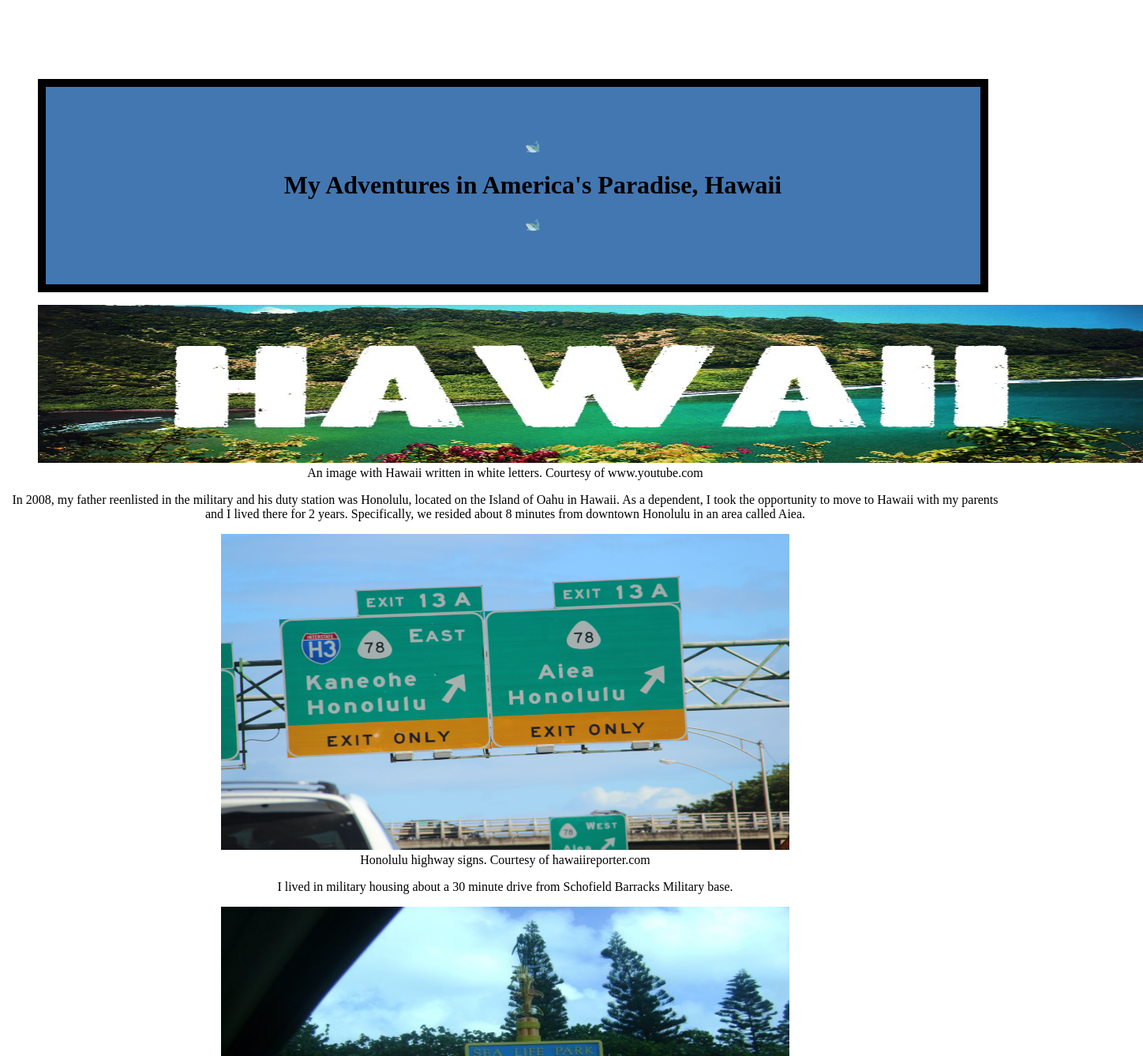
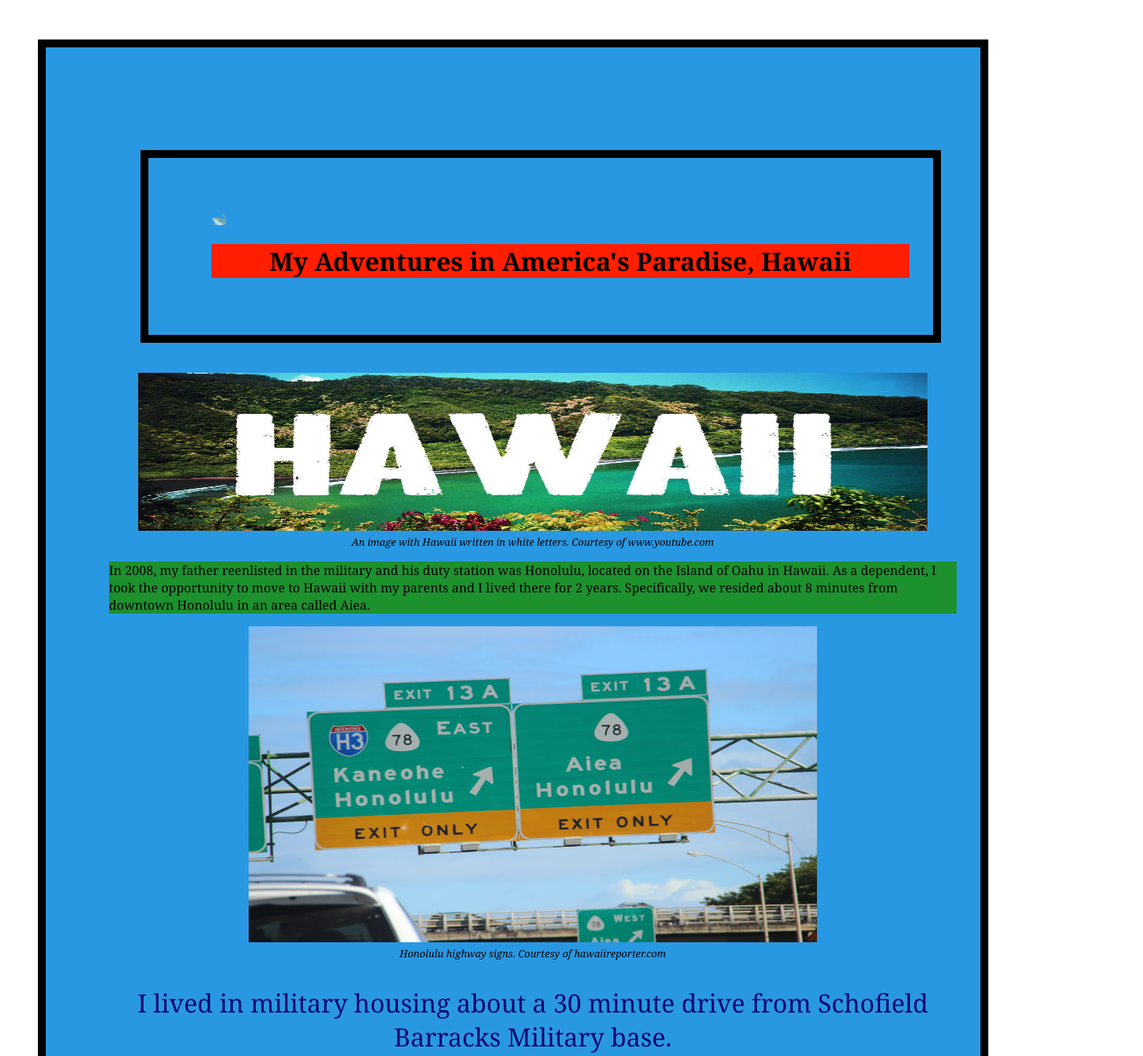
Before and after one commit to STL-LC101-Sept-22/js-assignment-4-html-me-something-Keyzz33, a website: page index.html in a window 1280 px wide. Shown: the top 1337 px of the page at 79% size, 1448 px wide, since content can reach past the window. Drawn offline with Linux system fonts and the light colour scheme.

Commit message:
CSS Styles added

```diff
--- a/index.html
+++ b/index.html
@@ -1,50 +1,30 @@
 <!DOCTYPE html>
-<html>
-   <title>Keyonna B. - My Adventures in Paradise</title>
-   <center>
 <head>
-      <style>
-      div {
-        border: 10px solid black;
-        margin-top: 100px;
-        margin-bottom: 10px;
-        margin-right: 20px;
-        margin-left: 40px;
-        padding-top: 50px;
-        padding-right: 30px;
-        padding-bottom: 50px;
-        padding-left: 80px;
-        background-color: rgb(67, 119, 178);
-      }
-      </style>
+   <title>Keyonna B. - My Adventures in Hawaii</title>
+   <link rel="stylesheet" type="text/css" href="styles.css">
 </head>
       <body>
+      <div><header>
+         <div class="intro">
+            <p>&#x1F40B</p>
+         <h1 id="mainHeading">My Adventures in America's Paradise, Hawaii</h1>
+      </div>
+         </header>
 
-      <div><header>
-         <p>&#128011;</p>
-         <h1>My Adventures in America's Paradise, Hawaii</h1>
-         <p>&#x1F40B;</p></div>
+    <main>
 
-      </body>
-
- </head>
-      <title>Keyonna B. - My Adventures in Paradise</title>
-   <body>
-    <center>
-   </header>
-      <main>
       <article>
          <section>
             <figure>
-               <img src="./Photos/Hawaii.jpg" alt="An image with Hawaii written in white letters. Courtesy of www.youtube.com"   width="1400px" height="200px">
+               <img src="./Photos/Hawaii.jpg" alt="An image with Hawaii written in white letters. Courtesy of www.youtube.com"   width="1000px" height="200px">
                <figcaption>An image with Hawaii written in white letters. Courtesy of www.youtube.com
                   <a href="www.youtube.com"></a>
                </figcaption>
             </figure>
          </section>
          <section>
-            <p>
-             In 2008, my father reenlisted in the military and his duty station was Honolulu, located on the Island of Oahu in Hawaii. As a dependent, I took the opportunity to move to Hawaii with my parents and I lived there for 2 years. Specifically, we resided about 8 minutes from downtown Honolulu in an area called Aiea.
+                <p class="funParagraph"
+                 >In 2008, my father reenlisted in the military and his duty station was Honolulu, located on the Island of Oahu in Hawaii. As a dependent, I took the opportunity to move to Hawaii with my parents and I lived there for 2 years. Specifically, we resided about 8 minutes from downtown Honolulu in an area called Aiea.
                </p>
             <figure>
                <img src="./Photos/Honolulu highway exit sign.jpg" alt="Honolulu highway exit signs"  width="720px" height="400px">
@@ -54,15 +34,13 @@
             </figure>
          </section>
          <section>
-             <p>
-               I lived in military housing about a 30 minute drive from Schofield Barracks Military base.
+               <p class="center large">I lived in military housing about a 30 minute drive from Schofield Barracks Military base.
                </p>
             <figure>
                <img src="./Photos/Sea Life Park entrance sign.jpg" alt="Entrance sign to Sea Life Park"  width="720px" height="400px">
                <figcaption>Entrance sign to Sea Life Park</figcaption>
              </figure>
-             <p>
-               There was a lot of sightseeing and adventures I went on during my time in Hawaii. One was swimming with dolphins, an excursion inside of the marine park and aquarium located on southeast side of Oahu, Sea Life Park.
+               <p class="center large">There was a lot of sightseeing and adventures I went on during my time in Hawaii. One was swimming with dolphins, an excursion inside of the marine park and aquarium located on southeast side of Oahu, Sea Life Park.
                </p>
              <figure>
                <img src="./Photos/Dolphin Kiss.jpg" alt="The author in a swimming pool with a dolphin"  width="720px" height="400px">
@@ -78,17 +56,18 @@
              </figure>
          </section>
          <section>
-               <p>
-                The Annual State Fair is what I miss most about living in Hawaii. There were so many wonderful stage performances with meet and greets and circus acts to enjoy. I met several dance groups from the MTV dance competition television show, America’s Best Dance Crew, which was very popular during that time. Most people remember the winners of the first season of the show, the Jabbawockeez, the most.
+
+               <p class="center large">The Annual State Fair is what I miss most about living in Hawaii. There were so many wonderful stage performances with meet and greets and circus acts to enjoy. I met several dance groups from the MTV dance competition television show, America’s Best Dance Crew, which was very popular during that time. Most people remember the winners of the first season of the show, the Jabbawockeez, the most.
                </p>
+
              <figure>
                   <img src="./Photos/Me and Fanny Pak.jpg" alt="The author photographed with dance crew, Fanny Pak"  width="720px" height="400px">
                   <figcaption>The author photographed with dance crew, Fanny Pak</figcaption>
              </figure>
          </section>
          <section>
-            <p>
-             Also, at the State Fair, there was so many food options from the traditional fair favorites like hot dogs, funnel cakes, deep-fried corn, and popcorn to pork steaks, roasted and fried chicken, and BBQ cuisine to authentic Hawaiian foods, Thai dishes, and other specialty cuisines The Hawaiian State Fair is really a foodies' paradise.
+
+               <p class="center large"> Also, at the State Fair, there was so many food options from the traditional fair favorites like hot dogs, funnel cakes, deep-fried corn, and popcorn to pork steaks, roasted and fried chicken, and BBQ cuisine to authentic Hawaiian foods, Thai dishes, and other specialty cuisines The Hawaiian State Fair is really a foodies' paradise.
                </p>
           <figure>
                <img src="./Photos/Hawaii State Fair.jpg-1741888895" alt="Hawaii State Fair Entrance"  width="720px" height="400px">
@@ -96,15 +75,18 @@
           </figure>
          </section>
       <section>
-         <p>
-            I also miss trips to Ala Moana mall, checking out beautiful artwork, vintage antiques, Hawaiian souvenirs, handcrafted items, and jewelry at the Aloha Stadium Swap Meet, and living within 15 minutes to the ocean.
+
+            <p class="center large"> I also miss trips to Ala Moana mall, checking out beautiful artwork, vintage antiques, Hawaiian souvenirs, handcrafted items, and jewelry at the Aloha Stadium Swap Meet, and living within 15 minutes to the ocean.
             </p>
+
           <figure>
             <img src="./Photos/Waikiki beach backdrop.jpg" alt="The author photographed at Waikiki Beach on first day in Hawaii"  width="720px" height="400px">
             <figcaption>The author photographed at Waikiki Beach on first day in Hawaii</figcaption>
           </figure>
       </section>
-         <p>If I travel to Hawaii in the future, I’d love to venture out to the other islands and explore more of the hiking trails.</p>
+
+         <p class="center large"> If I travel to Hawaii in the future, I’d love to venture out to the other islands and explore more of the hiking trails.</p>
+
          <figure>
             <img src="./Photos/Stairwell to Heaven.jpg" alt="Stairwell to Heaven"   width="720px" height="400px">
             <figcaption>An image of the Stairwell to Heaven. Courtesy of www.journeyera.com
@@ -112,7 +94,7 @@
             </figcaption>
          </figure>
       </article>
-   </center>
+
    </main>
      <footer>
       <p>&copy Keyonna Butler</p>
--- a/styles.css
+++ b/styles.css
@@ -1,14 +1,53 @@
 /* Write your CSS here! */
-<style>
-body {
-      background-image: url(.\Photos\Oceanshorehighwaves.jpg)
-      background-size: contain;
-      background-repeat: no-repeat;
-      width: 500px;
-      height: 500px;
-}
-</style>
-<div> style="font-size:40px" </div>
 header {
 	padding: 1.875em 0;
 }
+
+figcaption {
+	font-style: italic;
+    font-size: 80%;
+}
+
+div {
+    border: 10px solid black;
+    margin-top: 50px;
+    margin-bottom: 8px;
+    margin-right: 20px;
+    margin-left: 40px;
+    padding-top: 50px;
+    padding-right: 30px;
+    padding-bottom: 50px;
+    padding-left: 80px;
+    background-color: rgb(41, 152, 227);
+  }
+
+p.center {
+    text-align: center;
+    color: rgb(7, 9, 113);
+  }
+
+p.large {
+    font-size: 200%;
+  }
+
+html {
+    font-family: georgia
+  }
+
+header h1 {
+	text-align: center;
+}
+
+figure {
+	margin: 0;
+	padding: 10;
+	text-align: center;
+}
+
+#mainHeading {
+    background-color: rgb(255, 30, 0);
+}
+
+.funParagraph {
+    background-color: rgb(29, 145, 46);
+}
```
Lines whose indentation alone changed are shown as unchanged.
